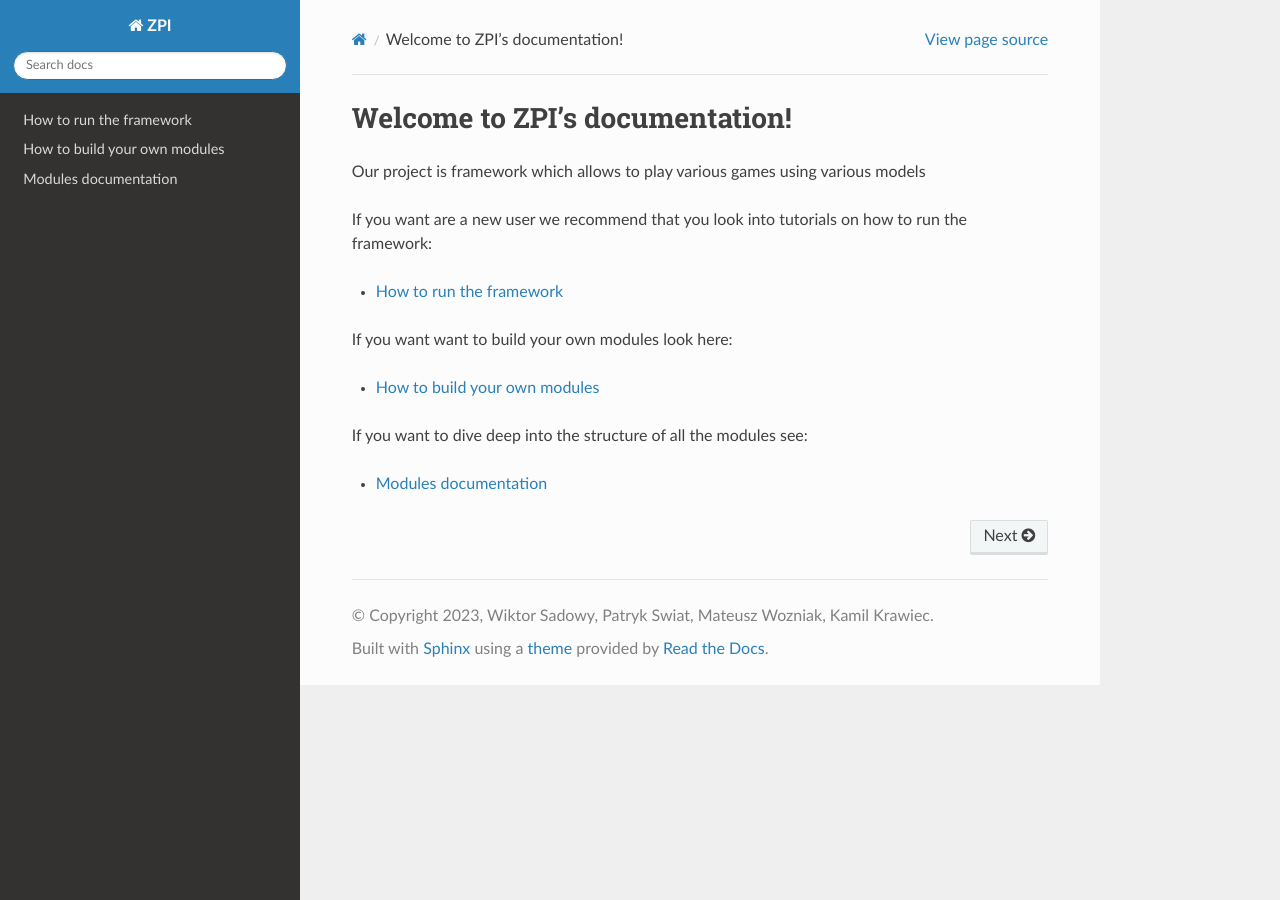
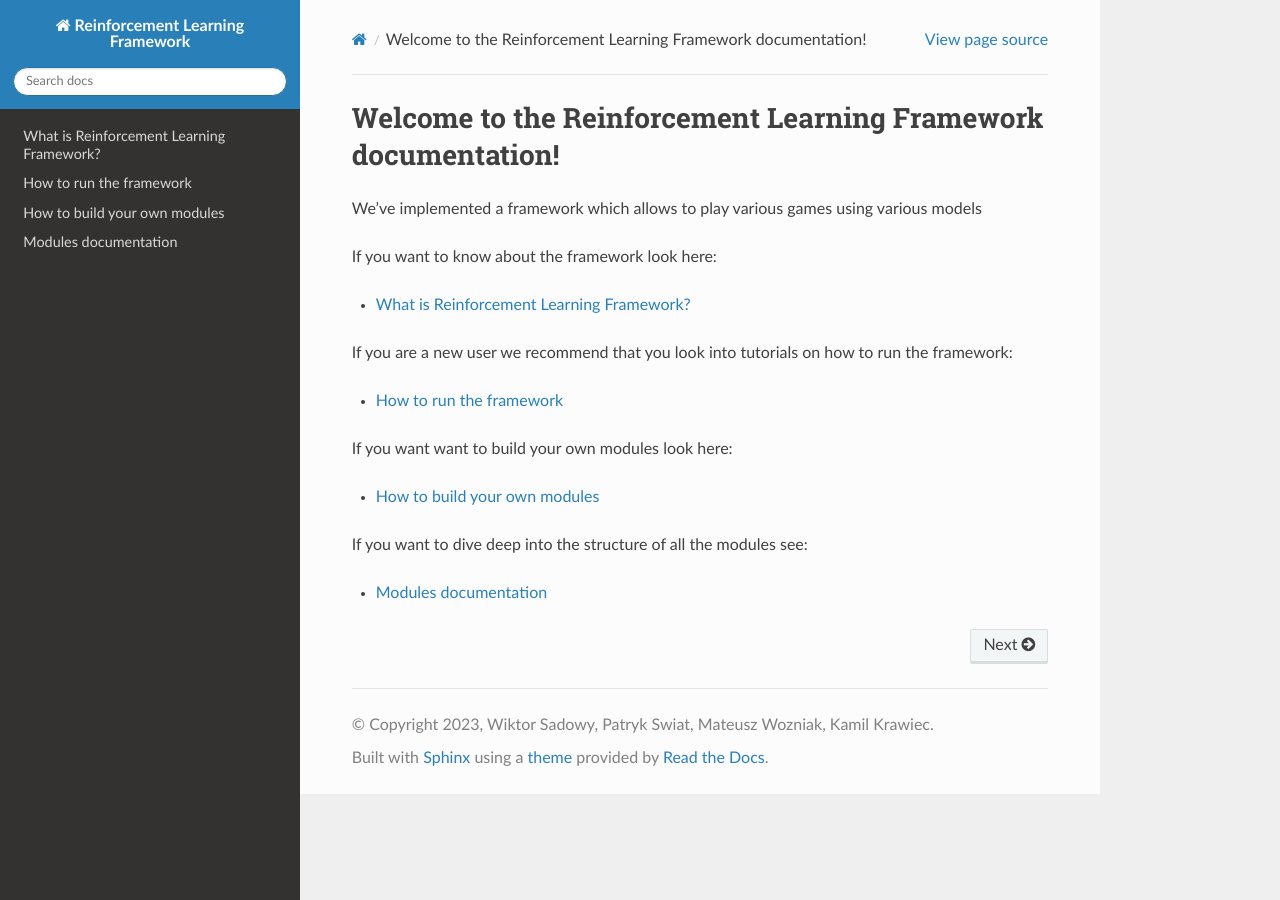
Before and after one commit to ZPI-2023-IST/Documentation, a Sphinx documentation site: the page built from source/index.rst, in a window 1280 px wide. Built offline with Sphinx 7.4.7 and the Read the Docs theme 2.0.0, drawn with Linux system fonts in a browser that asks for light colours; pages that are not in the unit, such as notebooks, are missing from menus.

Commit message:
Start introduction

```diff
--- a/source/conf.py
+++ b/source/conf.py
@@ -6,7 +6,7 @@
 # -- Project information -----------------------------------------------------
 # https://www.sphinx-doc.org/en/master/usage/configuration.html#project-information
 
-project = 'ZPI'
+project = 'Reinforcement Learning Framework'
 copyright = '2023, Wiktor Sadowy, Patryk Swiat, Mateusz Wozniak, Kamil Krawiec'
 author = 'Wiktor Sadowy, Patryk Swiat, Mateusz Wozniak, Kamil Krawiec'
 
--- a/source/index.rst
+++ b/source/index.rst
@@ -1,9 +1,16 @@
-Welcome to ZPI's documentation!
-===============================
+Welcome to the Reinforcement Learning Framework documentation!
+===============================================================
 
-Our project is framework which allows to play various games using various models
+We've implemented a framework which allows to play various games using various models
 
-If you want are a new user we recommend that you look into tutorials on how to run the framework:
+If you want to know about the framework look here:
+
+.. toctree::
+   :maxdepth: 1
+
+   introduction
+
+If you are a new user we recommend that you look into tutorials on how to run the framework:
 
 .. toctree::
    :maxdepth: 1
--- /dev/null
+++ b/source/introduction.rst
@@ -0,0 +1,2 @@
+What is Reinforcement Learning Framework?
+===============================================================
```
